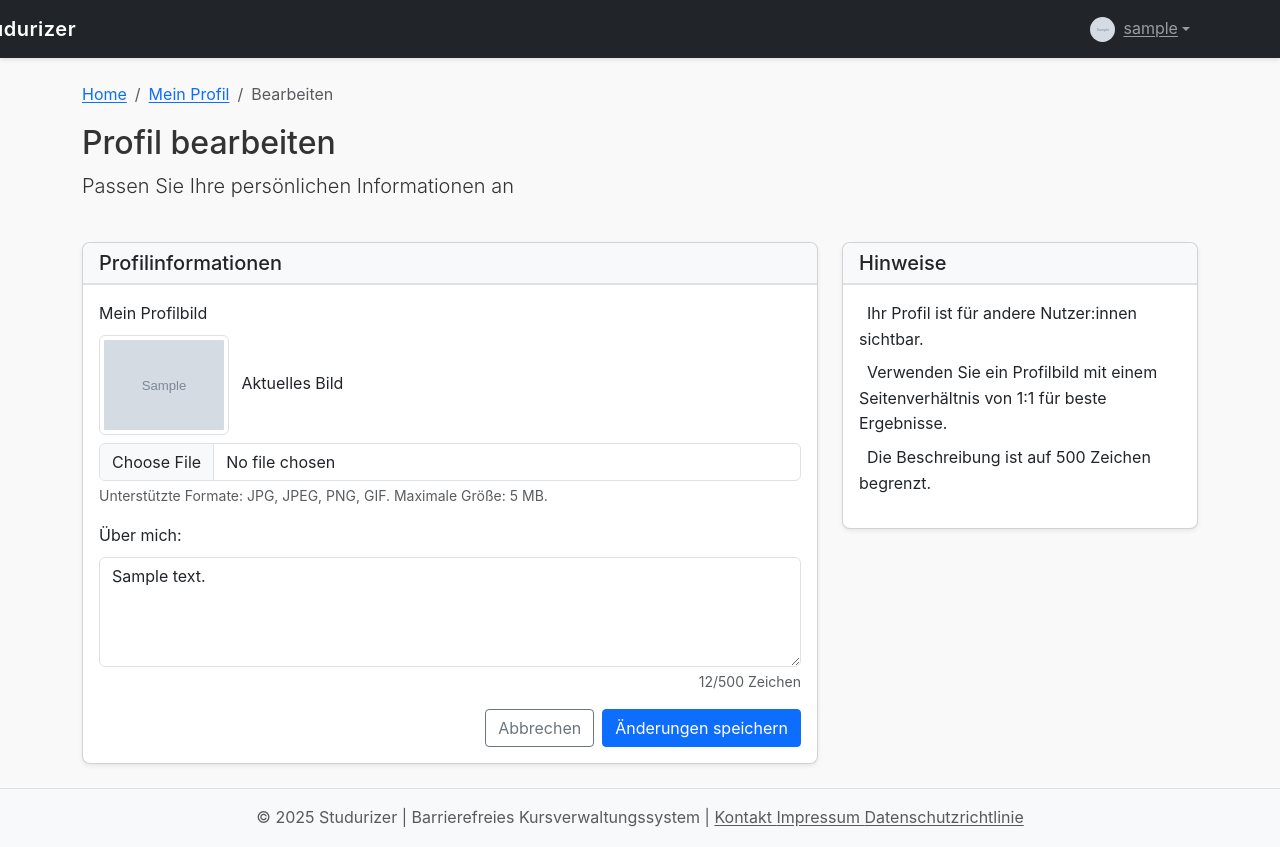
After one commit to Johann110/Studurizer-Fallstudie-Software-Engineering, a Django app: page /accounts/profile/edit/ in a window 1280 px wide. The commit adds this page. Run offline with Django 5.2, Linux system fonts and the light colour scheme; a user stored in the database is signed in; tables that the repository leaves empty hold one stand-in row (values such as "Sample post"); grey boxes marked "Sample" are stand-in pictures; some libraries are stand-ins or nearby versions.

Commit message:
issue #19: added profile editing

```diff
--- a/accounts/urls.py
+++ b/accounts/urls.py
@@ -1,5 +1,3 @@
-
-
 from django.contrib import admin
 from django.urls import path, include
 from django.conf import settings
@@ -7,11 +5,12 @@ from django.conf.urls.static import static
 from django.contrib.auth import views
 
 from accounts.forms import CustomUserAuthenticationForm
-from accounts.views import profile_detail
+from accounts.views import profile_detail, profile_edit
 
 urlpatterns = [
     path('login/', views.LoginView.as_view(template_name="accounts/login.html", form_class=CustomUserAuthenticationForm), name='login'),
-    path('profile/<int:id>/', profile_detail, name='profile' ),
+    path('profile/<int:id>/', profile_detail, name='profile'),
+    path('profile/edit/', profile_edit, name='profile_edit'),
     path('logout/', views.LogoutView.as_view(), name='logout'),
 ]
 
--- a/accounts/views.py
+++ b/accounts/views.py
@@ -1,22 +1,56 @@
-from django.contrib.auth import user_logged_in
-from django.contrib.auth.models import User
-from django.shortcuts import render
+from django.contrib import messages
+from django.contrib.auth.decorators import login_required
+from django.shortcuts import render, redirect, get_object_or_404
+from django.utils.translation import gettext_lazy as _
 
 from accounts.models import UserProfile, CustomUser
+from accounts.profile_forms import UserProfileForm
 
 
-# Create your views here.
+@login_required
+def profile_detail(request, id):
+    """
+    View function to display user profile
+    """
+    logged_in_user = get_object_or_404(CustomUser, id=id)
 
-def profile_detail(request, id):
-    logged_in_user = None
     try:
-        logged_in_user = CustomUser.objects.get(id=id)
         profile = UserProfile.objects.get(user=logged_in_user)
     except UserProfile.DoesNotExist:
         profile = None
 
     context = {
-        profile : profile,
-        logged_in_user : logged_in_user
+        'logged_in_user': logged_in_user,
+        'profile': profile
     }
+
     return render(request, "accounts/profile_detail.html", context)
+
+
+@login_required
+def profile_edit(request):
+    """
+    View function to edit user profile
+    """
+    # Get the user's profile or create it if it doesn't exist
+    user = request.user
+    profile, created = UserProfile.objects.get_or_create(
+        user=user,
+        defaults={'description': '', 'profile_picture': None}
+    )
+
+    if request.method == 'POST':
+        form = UserProfileForm(request.POST, request.FILES, instance=profile)
+        if form.is_valid():
+            form.save()
+            messages.success(request, _('Your profile has been updated successfully.'))
+            return redirect('profile', id=user.id)
+    else:
+        form = UserProfileForm(instance=profile)
+
+    context = {
+        'form': form,
+        'profile': profile,
+    }
+
+    return render(request, 'accounts/profile_edit.html', context)
--- /dev/null
+++ b/templates/accounts/profile_edit.html
@@ -0,0 +1,178 @@
+{% extends "base.html" %}
+
+{% block title %}Profil bearbeiten | Studurizer{% endblock %}
+
+{% block content %}
+<div class="row mb-4">
+    <div class="col-md-8">
+        <nav aria-label="breadcrumb">
+            <ol class="breadcrumb">
+                <li class="breadcrumb-item"><a href="{% url 'home' %}">Home</a></li>
+                <li class="breadcrumb-item"><a href="{% url 'profile' user.id %}">Mein Profil</a></li>
+                <li class="breadcrumb-item active" aria-current="page">Bearbeiten</li>
+            </ol>
+        </nav>
+        <h1 class="h2">Profil bearbeiten</h1>
+        <p class="lead">Passen Sie Ihre persönlichen Informationen an</p>
+    </div>
+</div>
+
+<div class="row">
+    <div class="col-lg-8">
+        <div class="card shadow-sm">
+            <div class="card-header bg-light">
+                <h2 class="h5 mb-0">Profilinformationen</h2>
+            </div>
+            <div class="card-body">
+                <form method="post" enctype="multipart/form-data" novalidate>
+                    {% csrf_token %}
+
+                    {% if form.non_field_errors %}
+                        <div class="alert alert-danger">
+                            {% for error in form.non_field_errors %}
+                                {{ error }}
+                            {% endfor %}
+                        </div>
+                    {% endif %}
+
+                    <div class="mb-3">
+                        <label for="{{ form.profile_picture.id_for_label }}" class="form-label">Mein Profilbild</label>
+                        {% if profile and profile.profile_picture %}
+                            <div class="mb-2">
+                                <img src="{{ profile.profile_picture.url }}" alt="Aktuelles Profilbild" class="img-thumbnail" style="max-height: 100px;">
+                                <span class="ms-2">Aktuelles Bild</span>
+                            </div>
+                        {% endif %}
+                        <div class="input-group">
+                            {{ form.profile_picture }}
+                        </div>
+                        <div class="form-text">Unterstützte Formate: JPG, JPEG, PNG, GIF. Maximale Größe: 5 MB.</div>
+                        {% if form.profile_picture.errors %}
+                            <div class="invalid-feedback d-block">
+                                {% for error in form.profile_picture.errors %}
+                                    {{ error }}
+                                {% endfor %}
+                            </div>
+                        {% endif %}
+                    </div>
+
+                    <div class="mb-3">
+                        <label for="{{ form.description.id_for_label }}" class="form-label">Über mich:</label>
+                        {{ form.description }}
+                        <div id="descriptionCounter" class="form-text text-end">0/500 Zeichen</div>
+                        {% if form.description.errors %}
+                            <div class="invalid-feedback d-block">
+                                {% for error in form.description.errors %}
+                                    {{ error }}
+                                {% endfor %}
+                            </div>
+                        {% endif %}
+                    </div>
+
+                    <div class="d-grid gap-2 d-md-flex justify-content-md-end">
+                        <a href="{% url 'profile' user.id %}" class="btn btn-outline-secondary">Abbrechen</a>
+                        <button type="submit" class="btn btn-primary">Änderungen speichern</button>
+                    </div>
+                </form>
+            </div>
+        </div>
+    </div>
+
+    <div class="col-lg-4">
+        <div class="card shadow-sm">
+            <div class="card-header bg-light">
+                <h2 class="h5 mb-0">Hinweise</h2>
+            </div>
+            <div class="card-body">
+                <ul class="list-unstyled">
+                    <li class="mb-2">
+                        <i class="bi bi-info-circle text-primary me-2"></i>
+                        Ihr Profil ist für andere Nutzer:innen sichtbar.
+                    </li>
+                    <li class="mb-2">
+                        <i class="bi bi-image text-primary me-2"></i>
+                        Verwenden Sie ein Profilbild mit einem Seitenverhältnis von 1:1 für beste Ergebnisse.
+                    </li>
+                    <li class="mb-2">
+                        <i class="bi bi-pencil text-primary me-2"></i>
+                        Die Beschreibung ist auf 500 Zeichen begrenzt.
+                    </li>
+                </ul>
+            </div>
+        </div>
+    </div>
+</div>
+{% endblock %}
+
+{% block extra_js %}
+<script>
+    document.addEventListener('DOMContentLoaded', function() {
+        // Zeichenzähler für Beschreibungsfeld
+        const descriptionField = document.getElementById('{{ form.description.id_for_label }}');
+        const descriptionCounter = document.getElementById('descriptionCounter');
+
+        function updateCounter() {
+            const count = descriptionField.value.length;
+            descriptionCounter.textContent = count + '/500 Zeichen';
+
+            if (count > 450) {
+                descriptionCounter.classList.add('text-warning');
+            } else {
+                descriptionCounter.classList.remove('text-warning');
+            }
+
+            if (count >= 500) {
+                descriptionCounter.classList.add('text-danger');
+            } else {
+                descriptionCounter.classList.remove('text-danger');
+            }
+        }
+
+        // Initial zählen
+        updateCounter();
+
+        // Bei Eingabe aktualisieren
+        descriptionField.addEventListener('input', updateCounter);
+
+        // Bildvorschau
+        const profilePictureInput = document.getElementById('{{ form.profile_picture.id_for_label }}');
+
+        profilePictureInput.addEventListener('change', function() {
+            const previewContainer = document.querySelector('.mb-2');
+
+            // Alte Vorschau entfernen, falls vorhanden
+            if (previewContainer) {
+                previewContainer.remove();
+            }
+
+            // Neue Vorschau erstellen, wenn Datei ausgewählt wurde
+            if (this.files && this.files[0]) {
+                const reader = new FileReader();
+
+                reader.onload = function(e) {
+                    const imgContainer = document.createElement('div');
+                    imgContainer.className = 'mb-2';
+
+                    const img = document.createElement('img');
+                    img.src = e.target.result;
+                    img.alt = 'Neue Profilbildvorschau';
+                    img.className = 'img-thumbnail';
+                    img.style.maxHeight = '100px';
+
+                    const text = document.createElement('span');
+                    text.className = 'ms-2';
+                    text.textContent = 'Neue Bildauswahl';
+
+                    imgContainer.appendChild(img);
+                    imgContainer.appendChild(text);
+
+                    const inputGroup = profilePictureInput.closest('.input-group');
+                    inputGroup.parentNode.insertBefore(imgContainer, inputGroup);
+                };
+
+                reader.readAsDataURL(this.files[0]);
+            }
+        });
+    });
+</script>
+{% endblock %}
--- a/templates/base.html
+++ b/templates/base.html
@@ -42,12 +42,23 @@
                     <ul class="navbar-nav ms-auto">
                         {% if user.is_authenticated %}
                             <li class="nav-item dropdown">
-                                <a class="nav-link dropdown-toggle" href="#" id="userDropdown" role="button"
+                                <a class="nav-link dropdown-toggle d-flex align-items-center" href="#" id="userDropdown" role="button"
                                    data-bs-toggle="dropdown" aria-expanded="false">
+                                    {% with user_profile=user.Nutzer.first %}
+                                        {% if user_profile.profile_picture %}
+                                            <img src="{{ user_profile.profile_picture.url }}" alt="Profilbild"
+                                                 class="rounded-circle me-2" width="25" height="25" style="object-fit: cover;">
+                                        {% endif %}
+                                    {% endwith %}
                                     {{ user.username }}
                                 </a>
                                 <ul class="dropdown-menu dropdown-menu-end" aria-labelledby="userDropdown">
                                     <li><a class="dropdown-item" href="{% url 'profile' id=user.id %}">Profil</a></li>
+                                    <li><a class="dropdown-item" href="{% url 'profile_edit' %}">Profil bearbeiten</a></li>
+                                    {% if user.is_staff %}
+                                        <li><hr class="dropdown-divider"></li>
+                                        <li><a class="dropdown-item" href="{% url 'admin:index' %}">Admin</a></li>
+                                    {% endif %}
                                     <li><hr class="dropdown-divider"></li>
                                     <li>
                                         <form action="{% url 'logout' %}" method="post">
```
Also changed, not shown: accounts/profile_forms.py (added, +49 -0 lines), templates/accounts/profile_detail.html (+71 -19 lines), accounts/migrations/0001_initial.py (added), courses/migrations/0001_initial.py (added), courses/migrations/0002_alter_course_description_alter_course_end_date_and_more.py (added), events/migrations/0001_initial.py (added), 1 other file.
